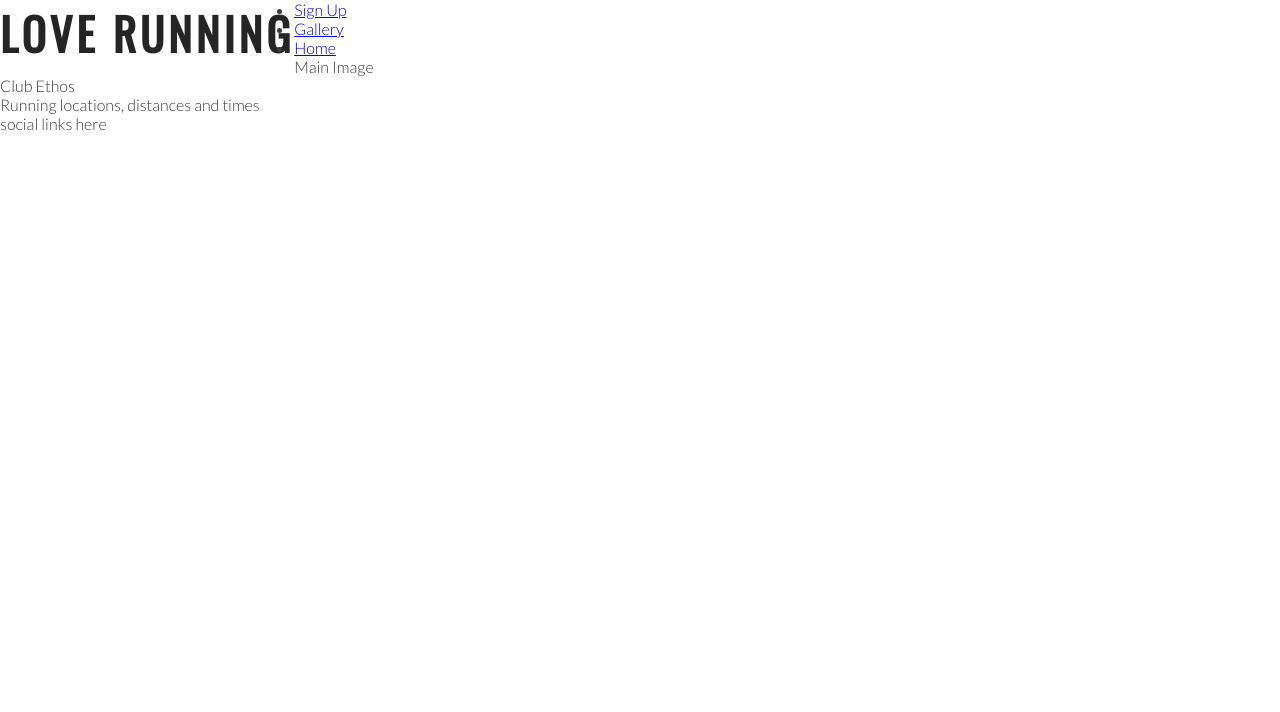
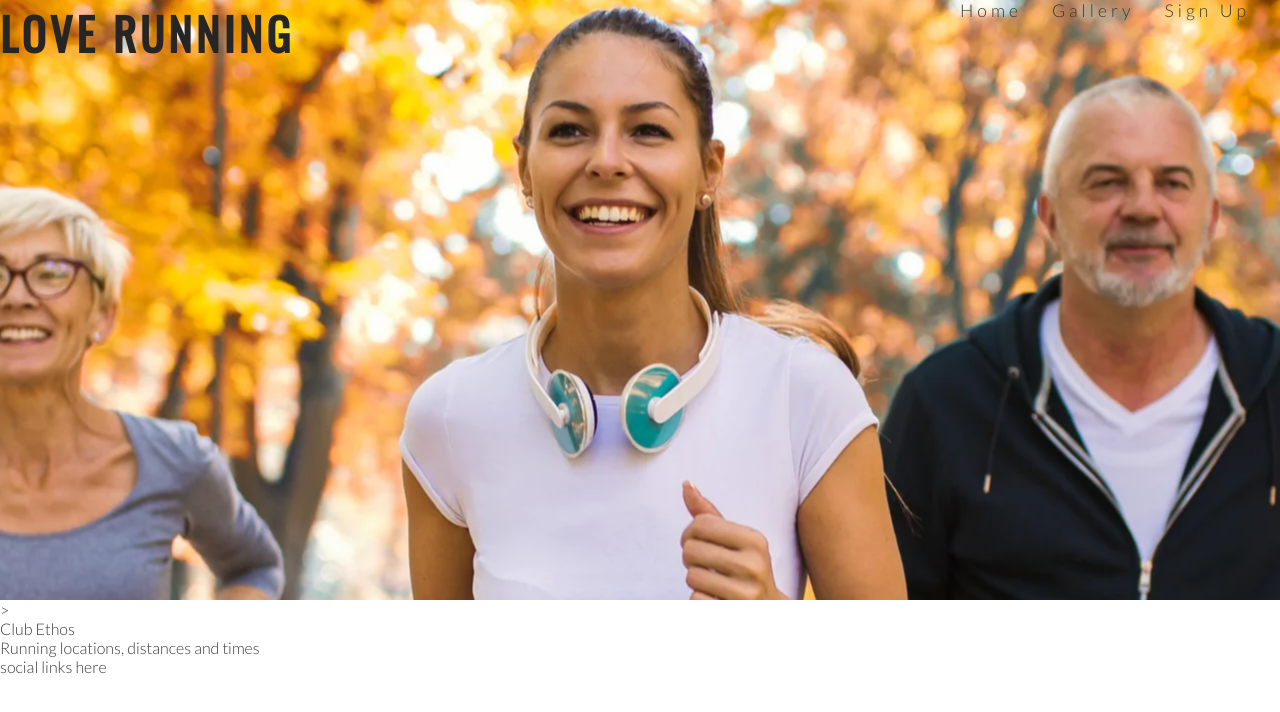
Before and after one commit to SiobhainG/love-running, a plain HTML site: page index.html in a window 1280 px wide. Drawn offline with nearby package versions, Linux system fonts and the light colour scheme.

Commit message:
Added hero image and styling

```diff
--- a/assets/css/style.css
+++ b/assets/css/style.css
@@ -38,3 +38,24 @@ h1, h2 {
     margin-right: 30px;
     list-style-type: none;
 }
+
+#menu a {
+    text-decoration: none;
+    color: inherit;
+}
+
+#menu a:hover {
+    border-bottom: 1px solid #3a3a3a;
+}
+
+.active {
+    border-bottom: 1px solid #3a3a3a;
+}
+
+/* hero image */
+
+#hero-image {
+    height: 600px;
+    width: 100%;
+    background: url('../images/hero-image.webp') no-repeat center center;
+}
--- a/index.html
+++ b/index.html
@@ -16,7 +16,7 @@
         <a href="index.html">
             <h1 id="logo">Love Running</h1>
         </a>
-        <nav id=""menu">
+        <nav id="menu">
         <ul>
             <li>
                 <a href="#">Sign Up</a>
@@ -31,7 +31,7 @@
     </nav>
     </header>
     <section>
-        Main Image
+        <div id="hero-image"></div>>
     </section>
     <section>
         Club Ethos
```
Also changed, not shown: assets/images/hero-image.webp (added).
